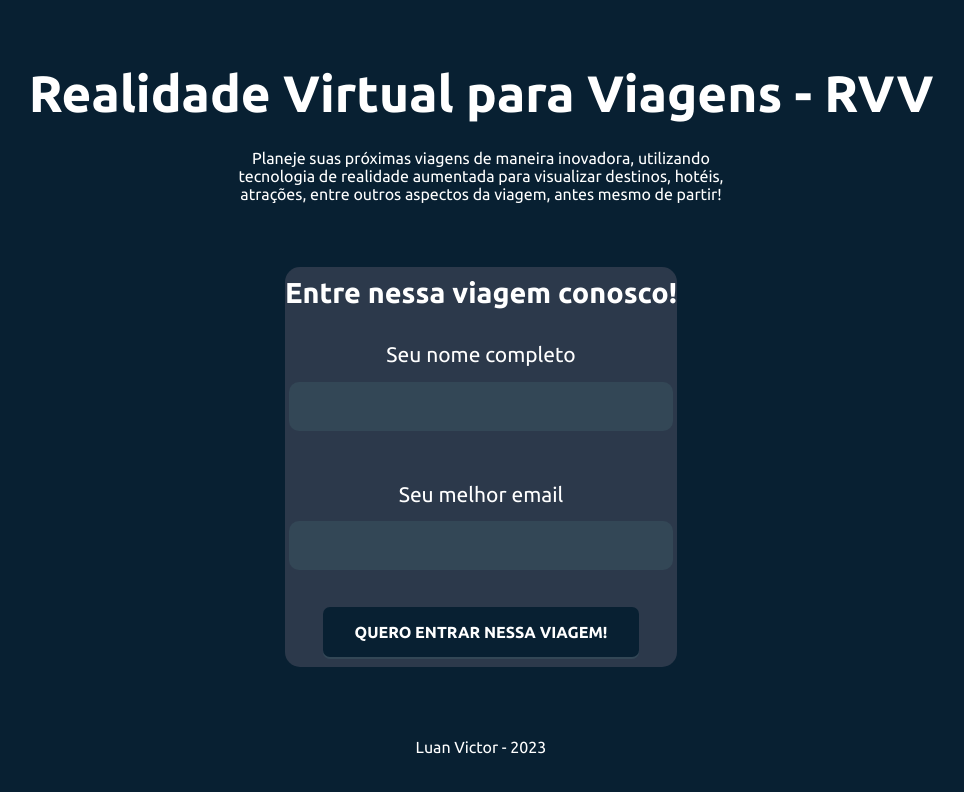
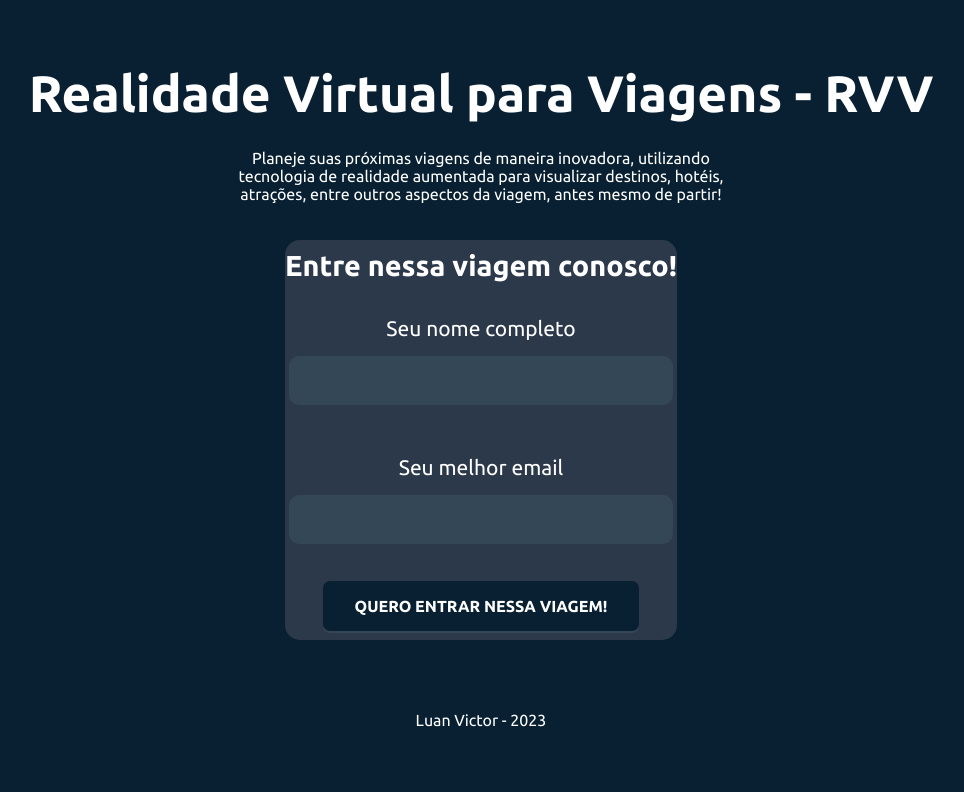
Before and after one commit to Luzin7/100-days-of-react, a React (Vite) app in the folder 006-valid-form/: page / in a window 1280 px wide. Shown: the top 792 px of the page, without its empty margins (159-1123 px from the left). Built offline with nearby package versions, Linux system fonts and the light colour scheme.

Commit message:
Feat: Add header style

```diff
--- a/006-valid-form/src/style/header.css
+++ b/006-valid-form/src/style/header.css
@@ -1,3 +1,7 @@
+header{
+  height: 30vh;
+}
+
 .header__content {
   display: flex;
   flex-flow: column wrap;
```
